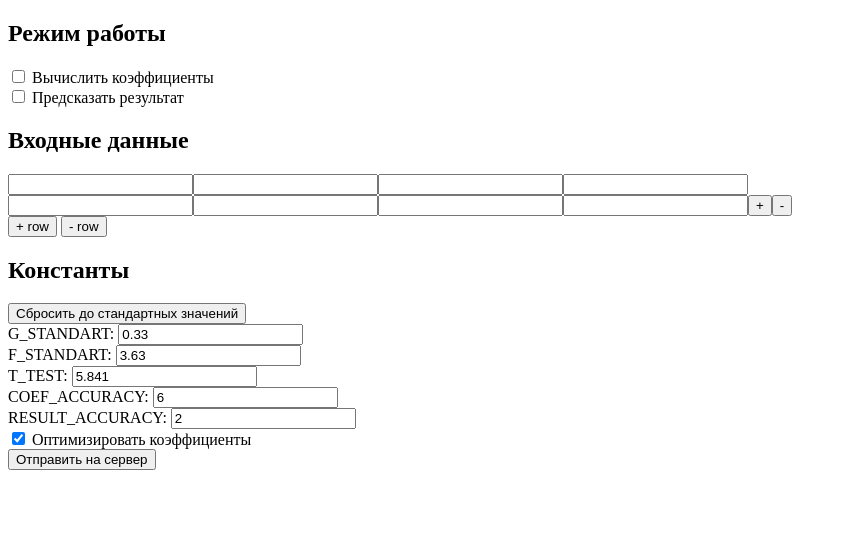
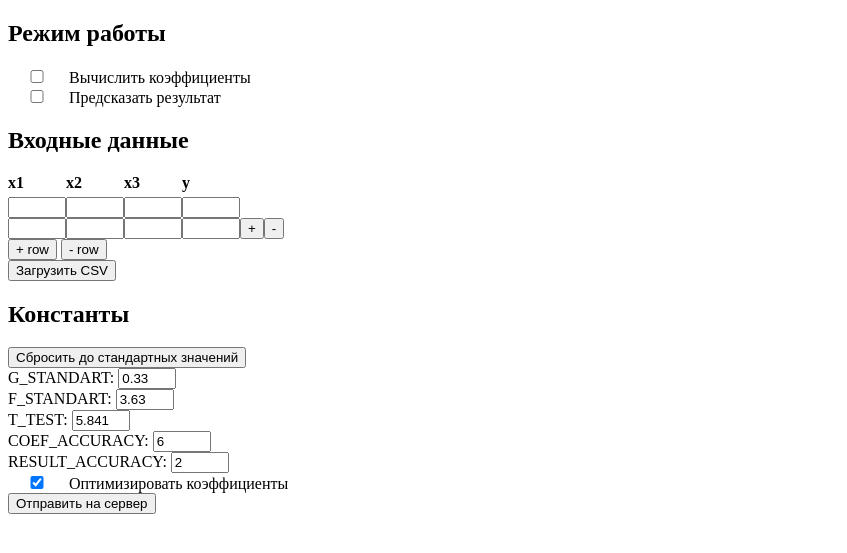
Before and after one commit to FeDuck113/data-optimizer, a FastAPI app: page / in a window 1280 px wide. Shown: the top 553 px of the page, without its empty margins (0-847 px from the left). Run offline with FastAPI, Linux system fonts and the light colour scheme.

Commit message:
add load csv and input data headers

```diff
--- a/templates/index.html
+++ b/templates/index.html
@@ -5,8 +5,20 @@
     <title>Data optimizer</title>
 
     <style>
+      input {
+        width: 50px;
+      }
+
       .hidden {
         display: none;
+      }
+      .header-row {
+        font-weight: bold;
+        margin-bottom: 5px;
+      }
+      .header-row div {
+        display: inline-block;
+        width: 58px;
       }
     </style>
 </head>
@@ -21,11 +33,14 @@
   <!-- Input data -->
   <div class="block">
     <h2>Входные данные</h2>
+    <div id="input-header-container" class="row header-row"></div>
     <div id="input-data-container"></div>
     <div>
       <button class="add-button" onclick="addInputRow(true)">+ row</button>
       <button class="remove-button" onclick="removeInputRow()">- row</button>
     </div>
+    <input type="file" id="csv-upload" accept=".csv" style="display: none;" onchange="handleCSVUpload(event)">
+    <button onclick="document.getElementById('csv-upload').click()">Загрузить CSV</button>
   </div>
 
   <!-- Сoefficients -->
@@ -69,6 +84,21 @@
       delete_button.textContent = "-";
       delete_button.onclick = remove;
       return [add_button, delete_button];
+    }
+
+    function updateInputHeaders(columnCount) {
+      const headerContainer = document.getElementById('input-header-container');
+      headerContainer.innerHTML = '';
+
+      for (let i = 0; i < columnCount-1; i++) {
+        const header = document.createElement('div');
+        header.textContent = `x${i + 1}`;
+        headerContainer.appendChild(header);
+      }
+
+      const yHeader = document.createElement('div');
+      yHeader.textContent = 'y';
+      headerContainer.appendChild(yHeader);
     }
 
     function addInputRow(last=false) {
@@ -129,6 +159,8 @@
           row.removeChild(row.lastElementChild);
           row.removeChild(row.lastElementChild);
           row.appendChild(input);
+          updateInputHeaders(row.children.length);
+
           const [add_button, delete_button] = createColumnButtons(addInputColumn, removeInputColumn);
           row.appendChild(add_button);
           row.appendChild(delete_button);
@@ -139,12 +171,13 @@
 
     function removeInputColumn() {
       const rows = document.querySelectorAll('#input-data-container .row');
-      if (rows.length <= 1 && rows[0].children.length <= 3 || rows[0].children.length <= 1) return;
+      if (rows.length <= 1 && rows[0].children.length <= 3 || rows[0].children.length <= 2) return;
       rows.forEach((row, index) => {
         if (index == rows.length - 1) {
           row.removeChild(row.lastElementChild);
           row.removeChild(row.lastElementChild);
           row.removeChild(row.lastElementChild);
+          updateInputHeaders(row.children.length);
           const [add_button, delete_button] = createColumnButtons(addInputColumn, removeInputColumn);
           row.appendChild(add_button);
           row.appendChild(delete_button);
@@ -211,6 +244,7 @@
         else addCoefficient();
       }
       toggleBlocks();
+      updateInputHeaders(inputColumnCount);
     };
 
 
@@ -270,8 +304,49 @@
       }
     }
 
+    function handleCSVUpload(event) {
+      const file = event.target.files[0];
+      if (!file || !file.name.endsWith(".csv")) {
+        alert("Пожалуйста, выберите CSV-файл.");
+        return;
+      }
+
+      const reader = new FileReader();
+      reader.onload = function (e) {
+        const text = e.target.result;
+        const rows = text.trim().split("\n").map(row => row.split(";").map(Number));
+
+        inputColumnCount = Math.max(...rows.map(r => r.length));
+        inputRowCount = rows.length;
+
+        const container = document.getElementById('input-data-container');
+        container.innerHTML = "";
+
+        rows.forEach((values, rowIndex) => {
+          const row = document.createElement('div');
+          row.classList.add('row');
+
+          for (let i = 0; i < inputColumnCount; i++) {
+            const input = document.createElement('input');
+            input.type = 'number';
+            input.step = 'any';
+            input.value = values[i] ?? "";
+            row.appendChild(input);
+          }
+
+          if (rowIndex === rows.length - 1) {
+            updateInputHeaders(row.children.length);
+            const [add_button, delete_button] = createColumnButtons(addInputColumn, removeInputColumn);
+            row.appendChild(add_button);
+            row.appendChild(delete_button);
+          }
+
+          container.appendChild(row);
+        });
+      };
+
+      reader.readAsText(file);
+    }
   </script>
-
-
 </body>
 </html>
```
